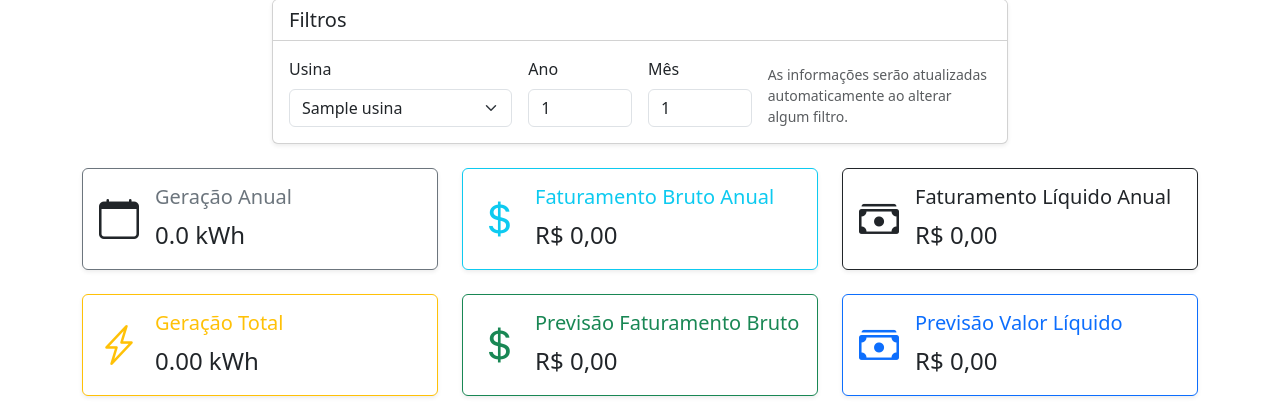
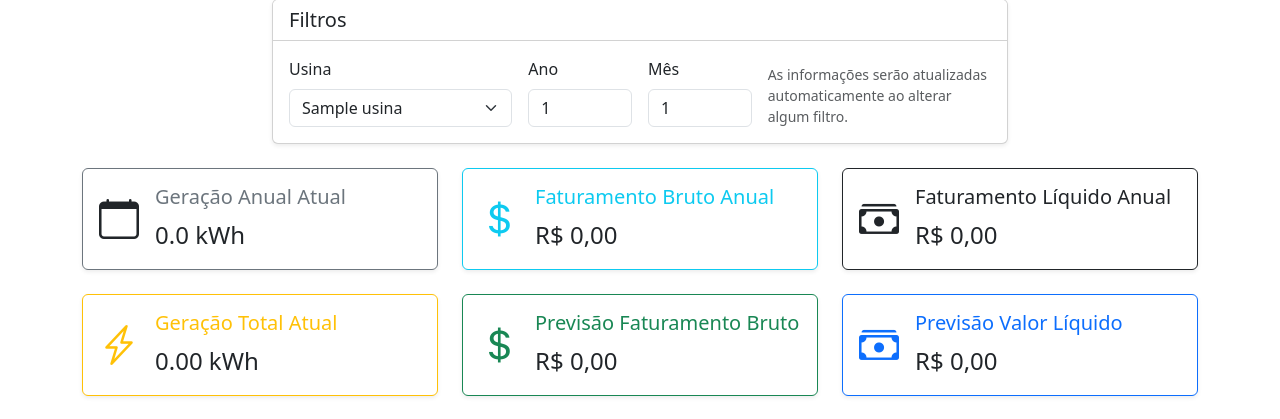
Before and after one commit to Vanucci09/Usinas, a Flask app: page /producao_mensal/1/1/1 in a window 1280 px wide. Shown: the part 87-506 px from the top of the page. Run offline with Flask 3, Linux system fonts and the light colour scheme; a user stored in the database is signed in; tables that the repository leaves empty hold one stand-in row (values such as "Sample post"); parts of the project's set-up code (start-up, migrations or seed data) failed here and were passed over.

Commit message:
Corrige cadastro da fatura

```diff
--- a/app.py
+++ b/app.py
@@ -618,6 +618,11 @@ def faturamento():
             mes = int(request.form['mes'])
             ano = int(request.form['ano'])
 
+            # Obter código_rateio do cliente
+            cliente = Cliente.query.get(cliente_id)
+            rateio = cliente.rateios[0] if cliente and cliente.rateios else None
+            codigo_rateio = rateio.codigo_rateio if rateio else "SEM"
+
             inicio_leitura = datetime.strptime(request.form['inicio_leitura'], '%Y-%m-%d').date()
             fim_leitura = datetime.strptime(request.form['fim_leitura'], '%Y-%m-%d').date()
 
@@ -630,7 +635,8 @@ def faturamento():
             injetado = limpar_valor(request.form['injetado'])
             valor_conta_neoenergia = limpar_valor(request.form['valor_conta_neoenergia'])
 
-            identificador = f"{codigo_rateio}-{mes:02d}-{ano}"
+            identificador = f"U{usina_id}: {codigo_rateio}-{mes:02d}-{ano}"
+
 
             existente = FaturaMensal.query.filter_by(identificador=identificador).first()
             if existente:
--- a/templates/producao_mensal.html
+++ b/templates/producao_mensal.html
@@ -77,7 +77,7 @@
                     <div class="card-body d-flex align-items-center">
                         <i class="bi bi-calendar fs-1 me-3"></i>
                         <div>
-                            <h5 class="card-title text-secondary">Geração Anual</h5>
+                            <h5 class="card-title text-secondary">Geração Anual Atual</h5>
                             <p class="card-text fs-4">{{ ano_geracao_total }} kWh</p>
                         </div>
                     </div>
@@ -126,7 +126,7 @@
                     <div class="card-body d-flex align-items-center">
                         <i class="bi bi-lightning-charge text-warning fs-1 me-3"></i>
                         <div>
-                            <h5 class="card-title text-warning">Geração Total</h5>
+                            <h5 class="card-title text-warning">Geração Total Atual</h5>
                             <p class="card-text fs-4">{{ '%.2f' | format(totais_faturamento.geracao_total) }} kWh</p>
                         </div>
                     </div>
```
